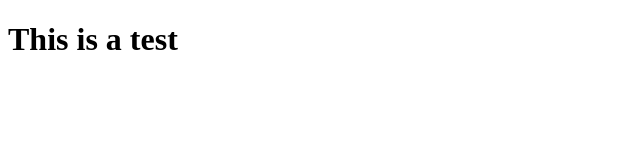
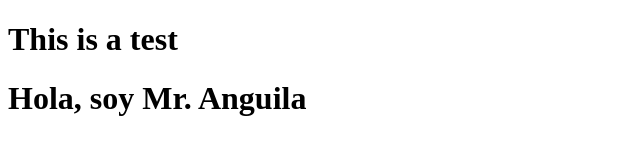
Before and after one commit to Daviixo/GitHub-101, a plain HTML site: page index.html in a window 1280 px wide. Shown: the whole page, without its empty margins (0-640 px from the left). Drawn offline with Linux system fonts and the light colour scheme.

Commit message:
anguila bugfix

```diff
--- a/index.html
+++ b/index.html
@@ -8,5 +8,6 @@
 </head>
 <body>
     <h1>This is a test</h1>
+    <h1>Hola, soy Mr. Anguila</h1>
 </body>
 </html>
```
